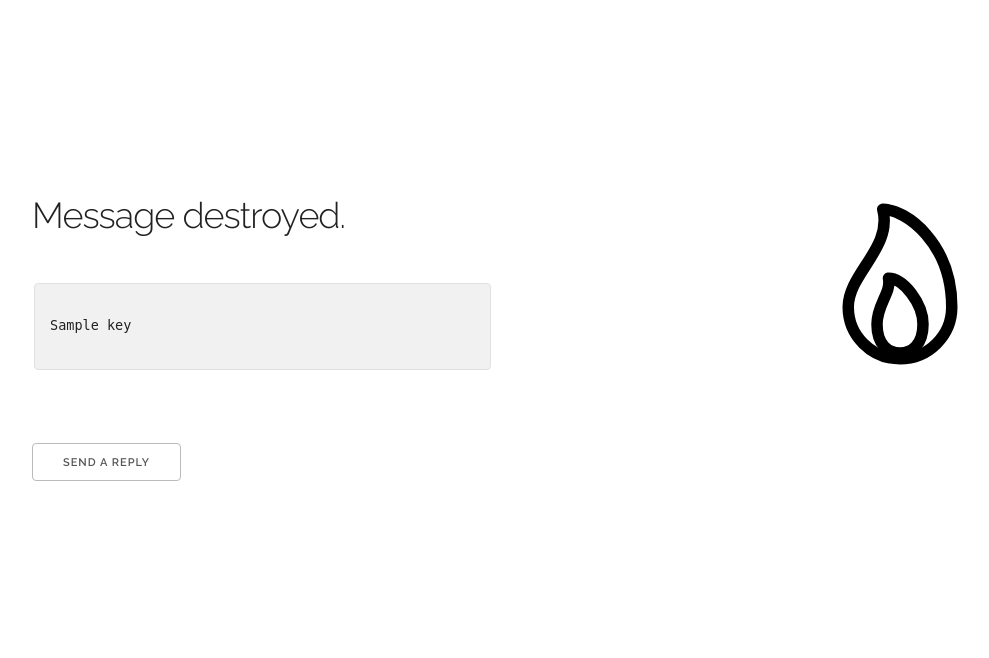
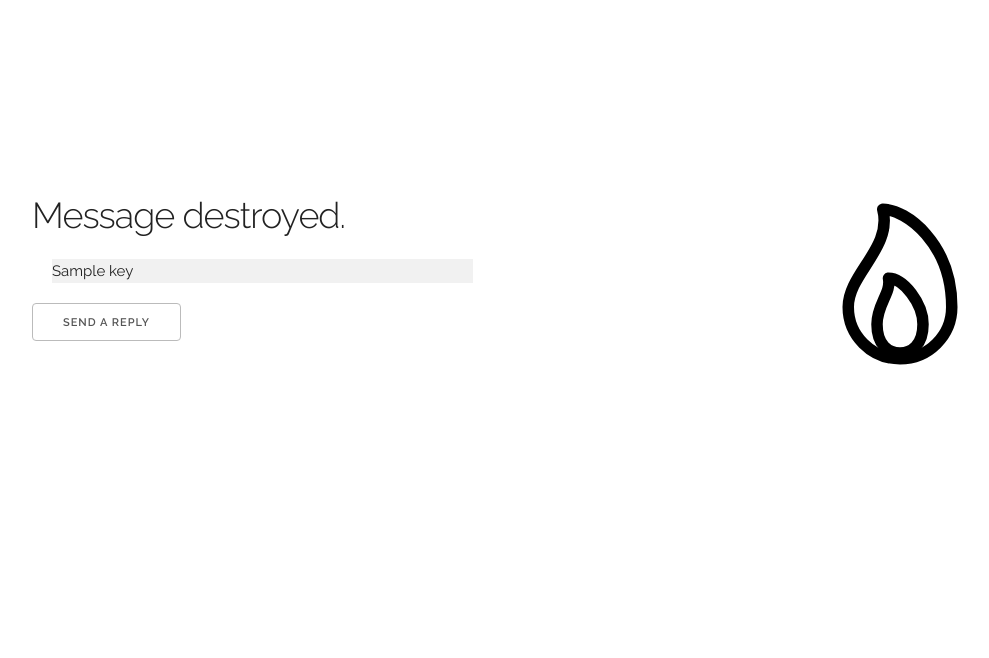
Before and after one commit to runar-org/messenger, a Django app: template messenger/templates/result/index.html in a window 1280 px wide. Shown: the top 658 px of the page, without its empty margins (128-1117 px from the left). Run offline with Django 3.2, Linux system fonts and the light colour scheme; the template is opened without the code that fills it: most values are stand-ins (such as "Sample title", 1, 10 or a date in 2020).

Commit message:
Correct the formatting on decrypted messages, show the whole thing if they are long.  Fixes: #8

```diff
--- a/messenger/templates/result/index.html
+++ b/messenger/templates/result/index.html
@@ -7,12 +7,8 @@
       <div class="one-half column" style="margin-top: 20%">
         <h3>Message destroyed.</h3>
           {% if key %}
-        <div class="row">
-            <pre>
-                <code>
-{{ key }}
-                </code>
-            </pre>
+        <div class="row" style="background: #F1F1F1; margin: 20px;">
+            {{ key }}
         </div>
         {% else %}
             <p>No parameter sent.</p>
```
